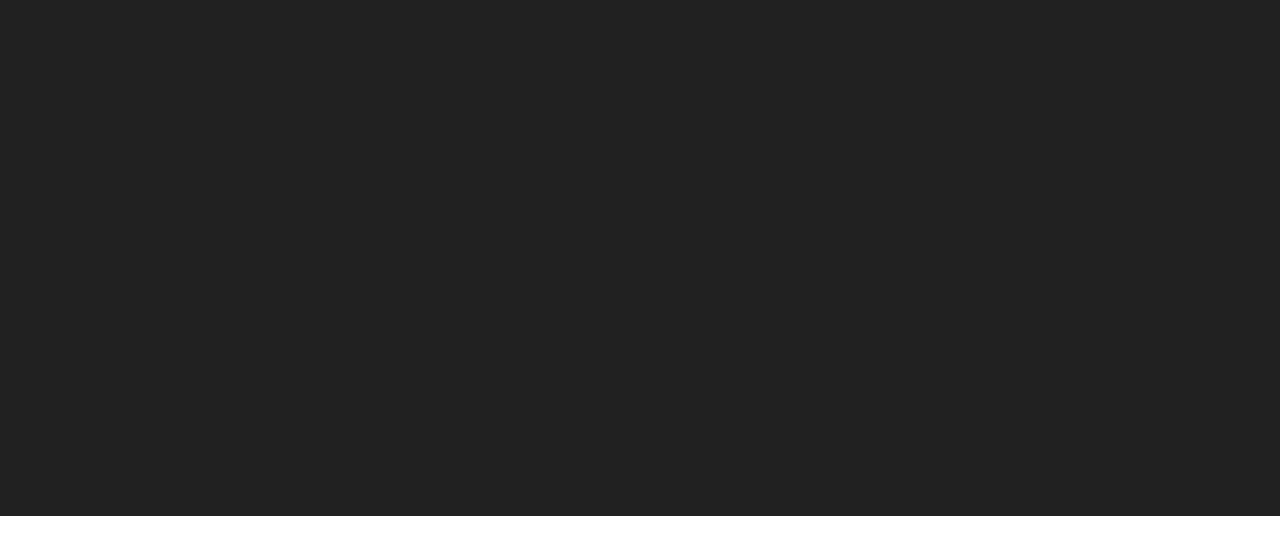
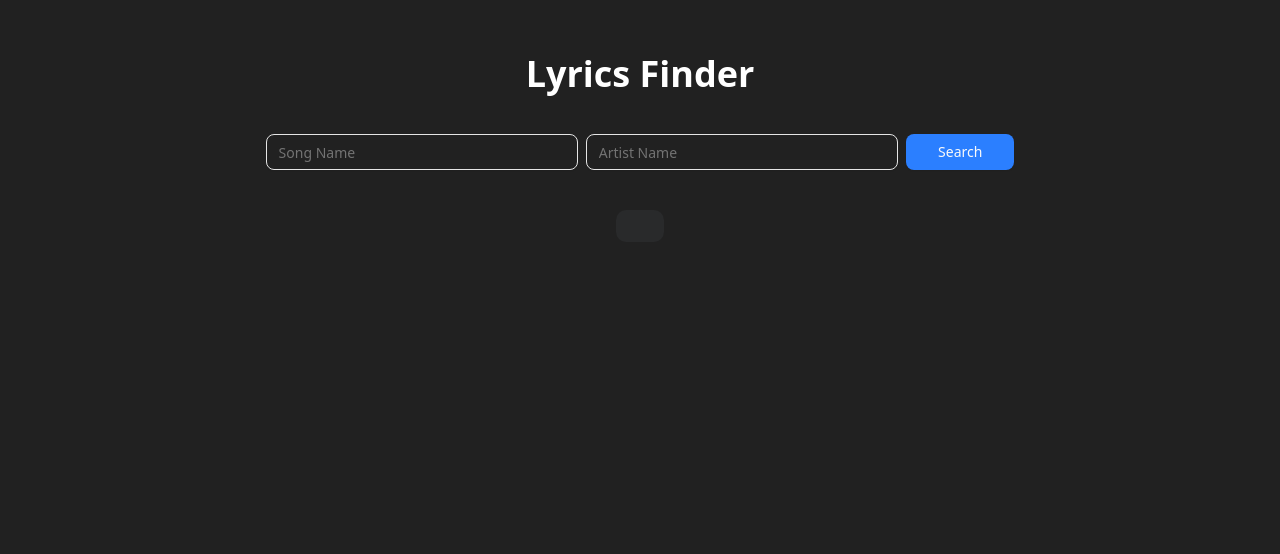
Before and after one commit to khushi28p/reactProjects, a React (Vite) app: page /find-lyrics in a window 1280 px wide. Before the commit this address had no page. Shown: the part 284-838 px from the top of the page. Before the commit the page ends 800 px from the top, so only its background shows below. Built offline with nearby package versions, Linux system fonts and the light colour scheme.

Commit message:
lyrics finer added

```diff
--- a/package.json
+++ b/package.json
@@ -21,6 +21,7 @@
     "class-variance-authority": "^0.7.1",
     "clsx": "^2.1.1",
     "lucide-react": "^0.486.0",
+    "lyrics-finder": "^21.7.0",
     "mapbox-gl": "^3.11.0",
     "react": "^19.0.0",
     "react-dom": "^19.0.0",
--- a/src/App.jsx
+++ b/src/App.jsx
@@ -11,6 +11,7 @@ import RockPaperScissor from './components/RockPaperScissor'
 import TodoList from './components/TodoList'
 import QuizApp from './components/QuizApp'
 import CoinFlipping from './components/CoinFlipping'
+import LyricsFinder from './components/LyricsFinder'
 
 const App = () => {
   return (
@@ -26,6 +27,7 @@ const App = () => {
         <Route path="/todo-list" element={<TodoList />} />
         <Route path='/take-quiz' element={<QuizApp />} />
         <Route path='/flip-coin' element={<CoinFlipping />} />
+        <Route path='/find-lyrics' element={<LyricsFinder />} />
       </Routes>
     </div>
   )
--- /dev/null
+++ b/src/components/LyricsFinder.jsx
@@ -0,0 +1,48 @@
+import React, {useState} from 'react'
+import axios from 'axios'
+import { Input } from '@/components/ui/input';
+import { Button } from '@/components/ui/button';
+
+const LyricsFinder = () => {
+    const [artist, setArtist] = useState('');
+    const [song, setSong] = useState('');
+    const [loading, setLoading] = useState(false);
+    const [lyrics, setLyrics] = useState('');
+
+    const findLyrics = async (e) => {
+
+        e.preventDefault();
+
+        if(artist === '' || song === '') return;
+
+        setLoading(true);
+        try{
+            const response = await axios.get(`https://api.lyrics.ovh/v1/${artist}/${song}`);
+            setLyrics(response.data.lyrics);
+        }
+        catch(error) {
+            setLyrics('Error fetching lyrics. Please try again.');
+        }
+        setLoading(false);
+    }
+
+  return (
+    <div className='flex flex-col justify-center items-center w-full min-h-screen py-8 text-white gap-10'>
+      <h1 className='text-4xl font-bold'>Lyrics Finder</h1>
+      <form onSubmit={(e) => findLyrics(e)} className='flex gap-2 w-3/5'>
+        <Input type='text' placeholder='Song Name' value={song} onChange={(e) => setSong(e.target.value)} />
+        <Input type='text' placeholder='Artist Name' value={artist} onChange={(e) => setArtist(e.target.value)} />
+        <Button className='px-8  bg-blue-500 hover:bg-blue-600'>Search</Button>
+      </form>
+      {
+        loading ? (
+            <>Loading...</>
+        ) : (
+            <pre className='bg-gray-500/10 px-6 py-4 rounded-lg'>{lyrics}</pre>
+        )
+      }
+    </div>
+  )
+}
+
+export default LyricsFinder
```
Also changed, not shown: 1 other file (tests, documents, lock files or other folders).
